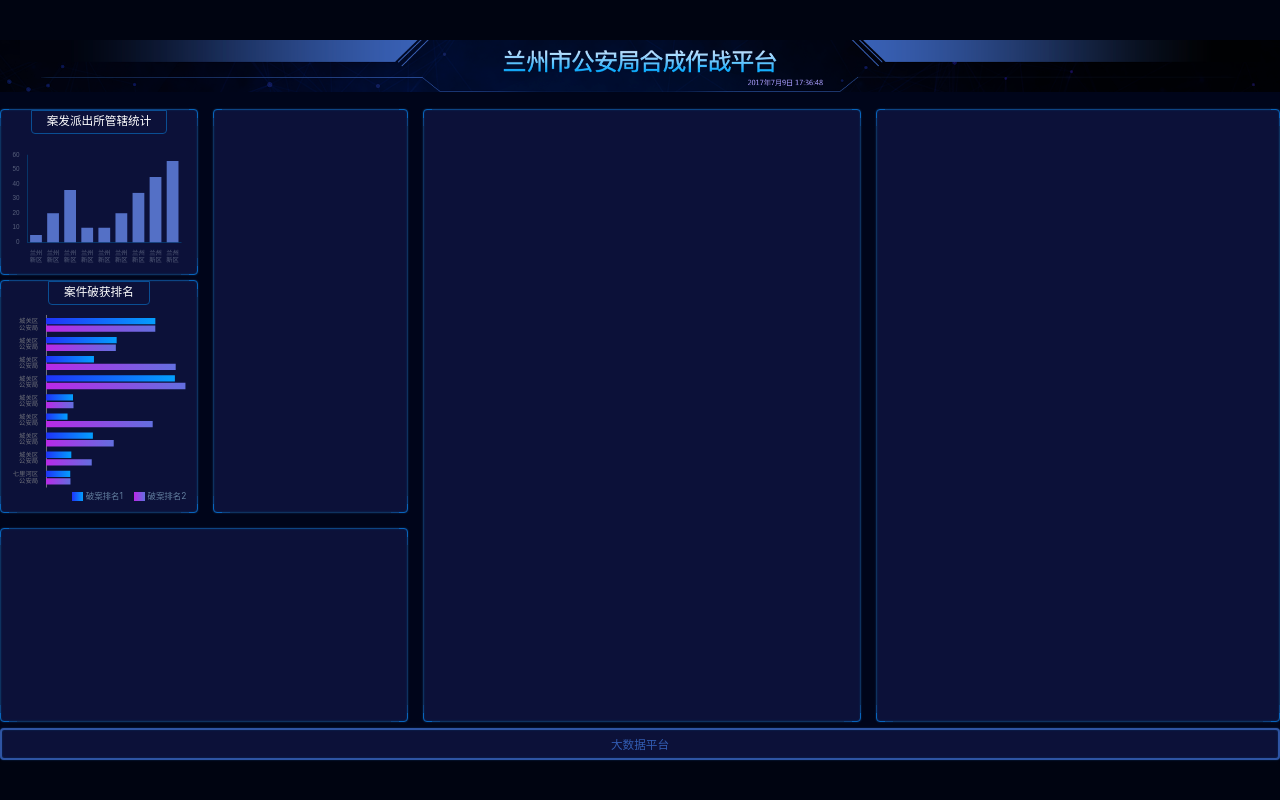
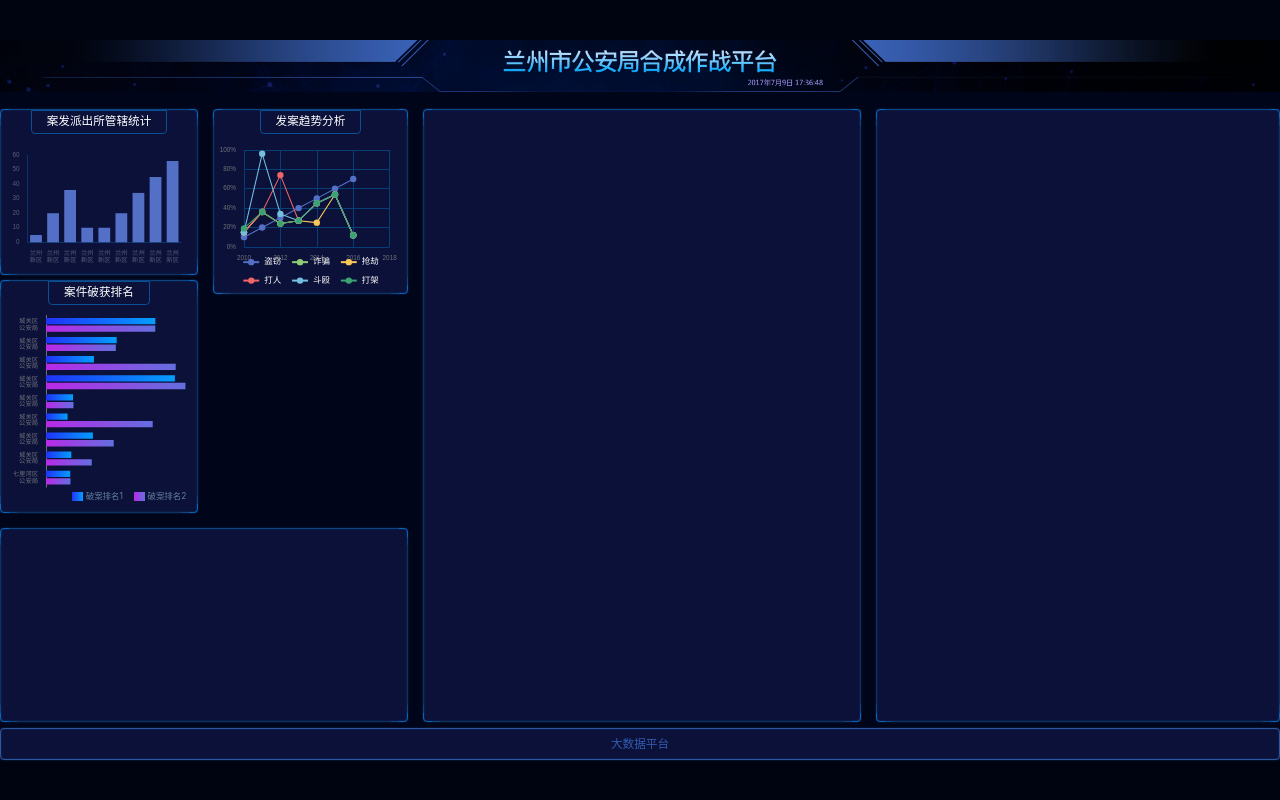
Before and after one commit to Mike1638/Large-screen-visualization, a React (Vite) app: page /#/ in a window 1280 px wide. Built offline with nearby package versions, Linux system fonts and the light colour scheme.

Commit message:
完成Echart3

```diff
--- /dev/null
+++ b/src/components/echarts-3.tsx
@@ -0,0 +1,92 @@
+import React, { useEffect, useRef } from "react"
+import * as echarts from 'echarts';
+const fx=(n)=>{return  n/ 2420 * (window as any).pagewidth}
+export const Echart3 =()=>{
+ const divref =  useRef(null)
+ useEffect(()=>{
+    var myChart = echarts.init(divref.current);
+    myChart.setOption({
+        legend: {
+            data: ['盗窃', '诈骗', '抢劫', '打人', '斗殴','打架'],
+            bottom: fx(6),
+            itemWidth: fx(30),
+            itemHeight: fx(15),
+            textStyle:{
+                color: 'white',
+                fontSize:fx(16)
+            }
+          },
+          grid: {
+            left: '3%',
+            right: '9%',
+            bottom: '20%',
+            top:'10%',
+            containLabel: true
+          },
+          xAxis: {
+            type: 'category',
+            boundaryGap: false,
+            data: [2010, 2011, 2012, 2013, 2014, 2015, 2016, 2017, 2018],
+            splitLine: {show: true, lineStyle: {color: '#073E78'}},
+            axisTick: {show: false},
+            axisLine: {show: false},
+            axisLabel:{
+                fontSize:fx(12)
+            },
+          },
+          yAxis: {
+            type: 'value',
+            splitLine: {lineStyle: {color: '#073E78'}},
+            axisLabel: {
+                fontSize:fx(12),
+                formatter(val) {
+                return val * 100 + '%';
+              }
+            }
+          },
+          series: [
+            {
+              name: '盗窃',
+              type: 'line',
+              data: [0.1,0.2,0.3,0.4,0.5,0.6,0.7]
+            },
+            {
+              name: '诈骗',
+              type: 'line',
+              data: [0.15, 0.36, 0.24,0.27,0.45,0.54,0.12]
+            },
+            {
+              name: '抢劫',
+              type: 'line',
+              data: [0.15, 0.36, 0.24,0.27,0.25,0.54,0.12]
+            },
+            {
+              name: '打人',
+              type: 'line',
+              data: [0.15, 0.36, 0.74,0.27,0.45,0.54,0.12]
+            },
+            {
+              name: '斗殴',
+              type: 'line',
+              data: [0.15, 0.96, 0.34,0.27,0.45,0.54,0.12]
+            },
+            {
+              name: '打架',
+              type: 'line',
+              data: [0.19, 0.36, 0.24,0.27,0.45,0.54,0.12]
+              },
+          ].map(obj=>({
+            ...obj,
+            symbol: 'circle',
+            symbolSize: fx(12),
+            lineStyle: {width: fx(2)}
+          }))
+        })
+    },[]);
+  return(
+      <div className="趋势分析 border">
+        <h2>发案趋势分析</h2>
+        <div ref={divref} className='echart'></div>
+      </div>
+  )
+}
--- a/src/pages/home.scss
+++ b/src/pages/home.scss
@@ -11,7 +11,7 @@
     background-size: cover;
   }
   > footer{
-    border: 2px solid #2e54a3;
+    border: 1px solid #2e54a3;
     height: px(60);
     margin-top:px(12);
     color:#325cb1;
@@ -147,5 +147,25 @@
           }
       }
     }
+    .趋势分析{
+      height: px(350);
+      display: flex;
+      flex-direction: column;
+      text-align: center;
+      align-items: center;
+      position: relative;
+      > h2{
+        border: 1px solid #0a4e93;
+        border-bottom-left-radius: 4px;
+        border-bottom-right-radius: 4px;
+        font-size: px(22);
+        padding:px(10) px(28);
+        line-height: px(22);
+      }
+      .echart{
+        width: 100%;
+        flex: 1;
+      }
+    }
   }
 }
--- a/src/pages/home.tsx
+++ b/src/pages/home.tsx
@@ -3,6 +3,7 @@ import './home.scss';
 import imagehd from '../images/header.png'
 import {Echart1} from '../components/echarts-1'
 import {Echart2} from '../components/echarts-2'
+import {Echart3} from '../components/echarts-3'
 
 export const Home = () => {
   return (
@@ -10,10 +11,12 @@ export const Home = () => {
       <header style={{backgroundImage: `url(${imagehd})`}}></header>
       <main>
       <section className='section1'>
-      <Echart1 />
-      <Echart2 />
+      <Echart1/>
+      <Echart2/>
       </section>
-      <section className='section2 border'></section>
+      <section className='section2'>
+      <Echart3/>
+      </section>
       <section className='section3 border'></section>
       <section className='section4 border'></section>
       <section className='section5 border'></section>
```
